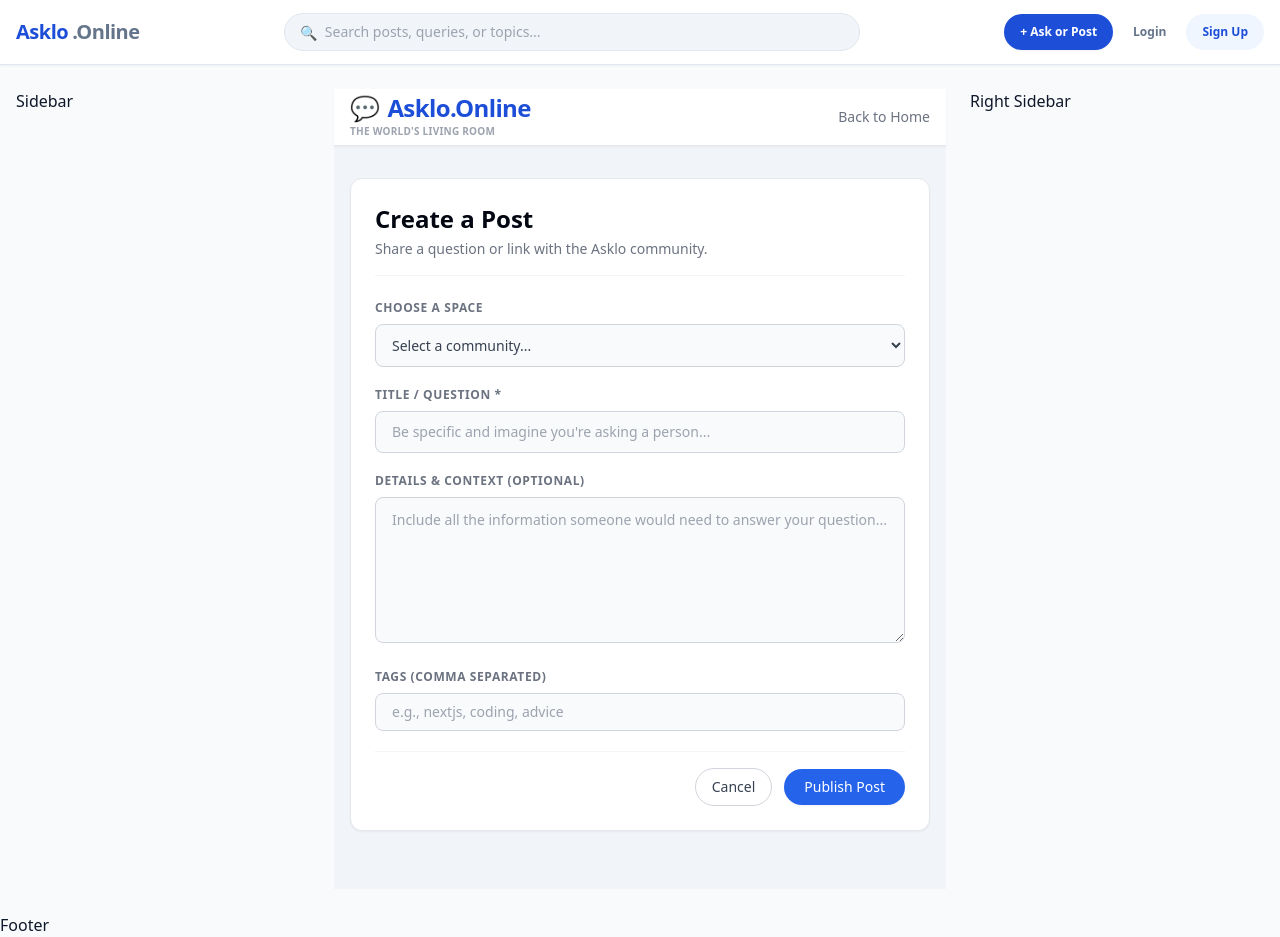
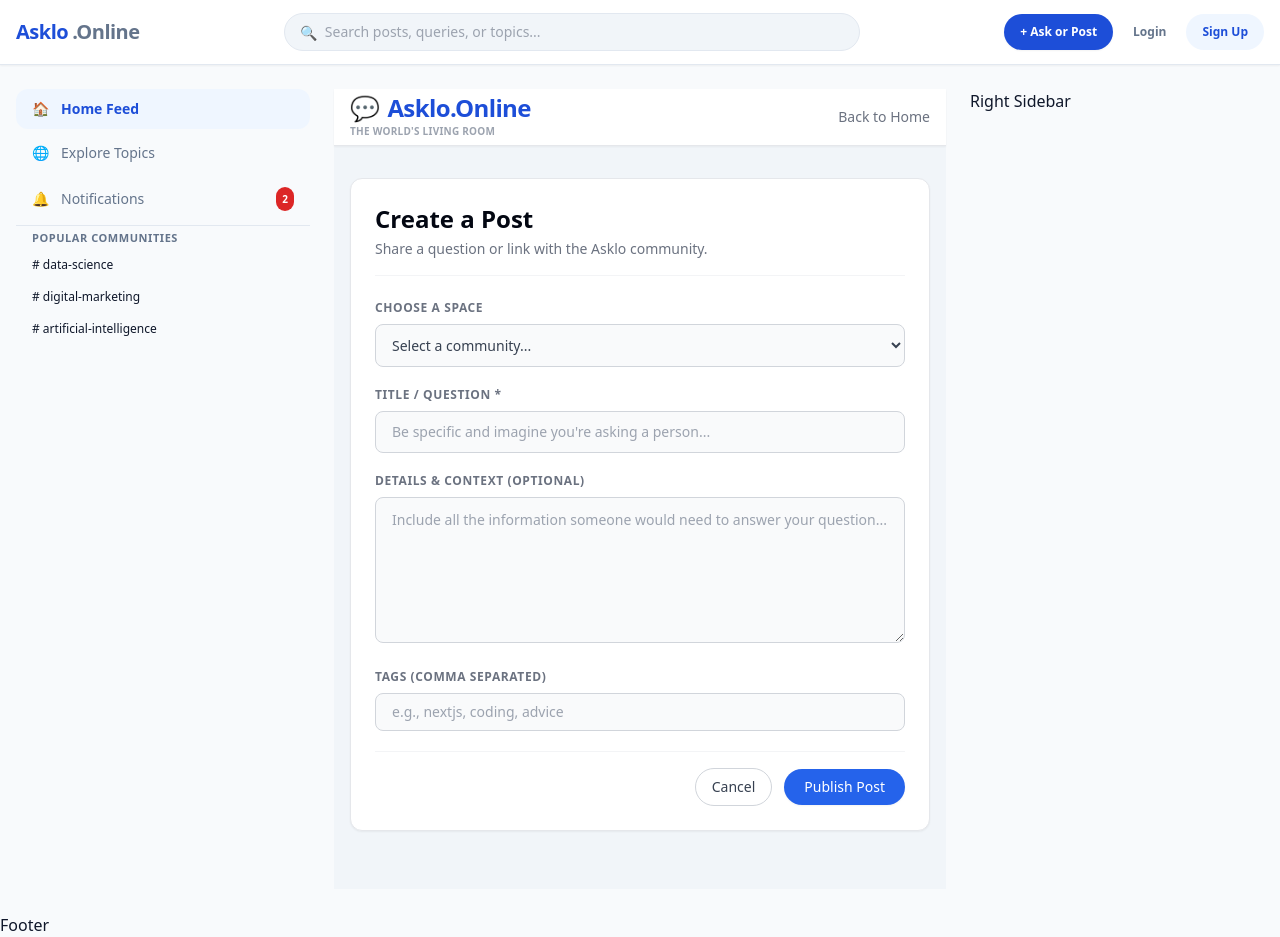
Before and after one commit to askloonline-maker/portfolio-website, a Next.js app: page /ask in a window 1280 px wide. Built offline with nearby package versions, Linux system fonts and the light colour scheme.

Commit message:
Refactor Sidebar component with navigation links

```diff
--- a/components/Sidebar.tsx
+++ b/components/Sidebar.tsx
@@ -1 +1,28 @@
-export default function Sidebar(){return <div>Sidebar</div>}
+import React from "react";
+import Link from "next/link";
+
+export default function Sidebar() {
+  return (
+    <nav className="space-y-1 w-full">
+      <Link href="/" className="flex items-center gap-3 px-4 py-2.5 rounded-xl bg-[#eff6ff] text-[#1d4ed8] font-bold text-sm transition">
+        <span>🏠</span> Home Feed
+      </Link>
+      <Link href="/categories" className="flex items-center gap-3 px-4 py-2.5 rounded-xl text-[#64748b] hover:bg-[#f1f5f9] hover:text-[#0f172a] text-sm font-medium transition">
+        <span>🌐</span> Explore Topics
+      </Link>
+      <Link href="/notifications" className="flex items-center gap-3 px-4 py-2.5 rounded-xl text-[#64748b] hover:bg-[#f1f5f9] hover:text-[#0f172a] text-sm font-medium transition justify-between">
+        <span className="flex items-center gap-3"><span>🔔</span> Notifications</span>
+        <span className="bg-[#dc2626] text-white text-[10px] px-1.5 py-0.5 rounded-full font-bold">2</span>
+      </Link>
+
+      <hr className="my-4 border-[#e2e8f0]" />
+
+      <p className="text-[11px] font-bold uppercase tracking-wider text-[#64748b] px-4 mb-2">Popular Communities</p>
+      <div className="space-y-1">
+        <Link href="/categories" className="block px-4 py-1.5 text-xs text-[#0f172a] font-medium hover:text-[#1d4ed8] transition"># data-science</Link>
+        <Link href="/categories" className="block px-4 py-1.5 text-xs text-[#0f172a] font-medium hover:text-[#1d4ed8] transition"># digital-marketing</Link>
+        <Link href="/categories" className="block px-4 py-1.5 text-xs text-[#0f172a] font-medium hover:text-[#1d4ed8] transition"># artificial-intelligence</Link>
+      </div>
+    </nav>
+  );
+}
```
